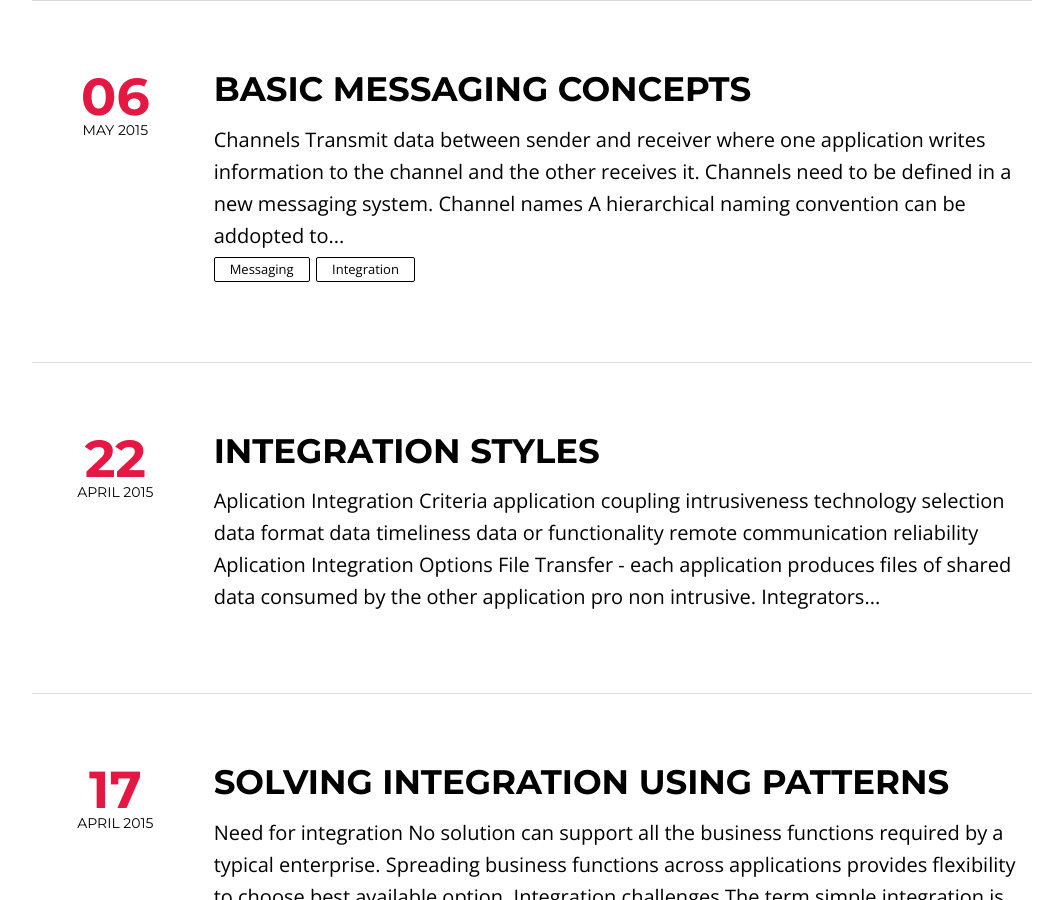
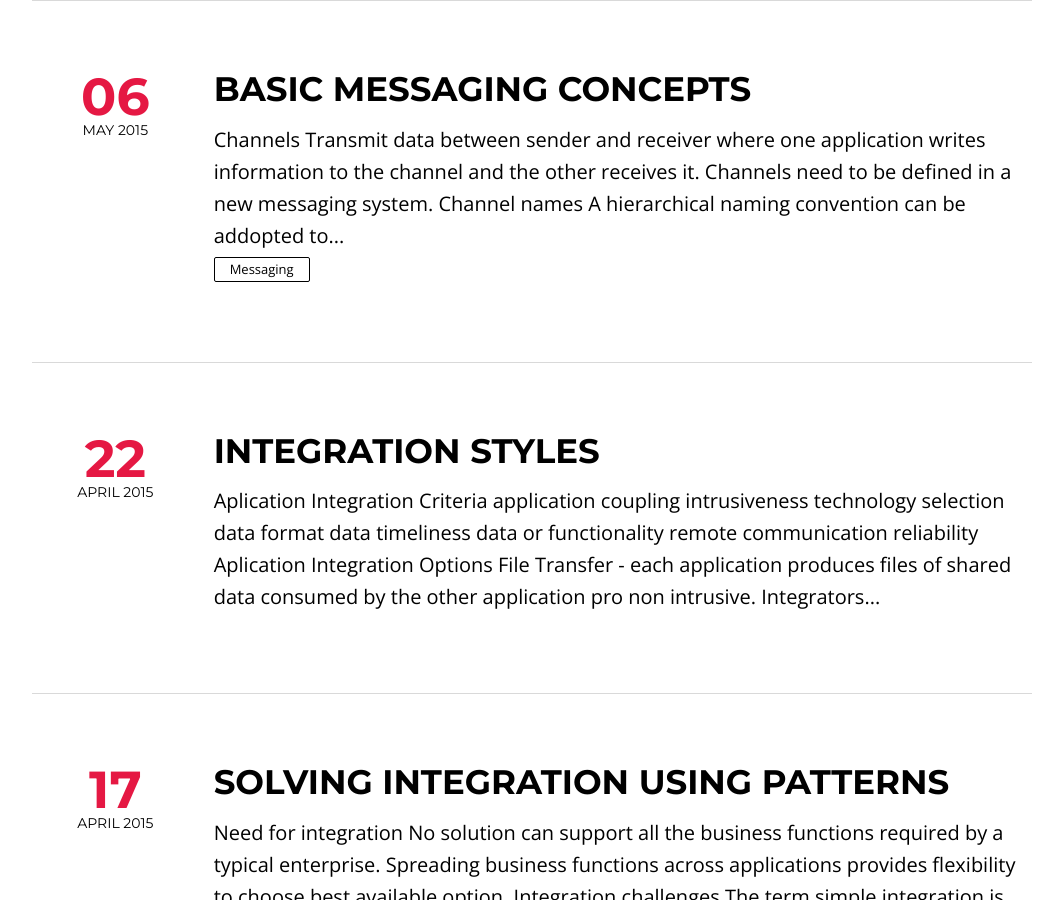
Before and after one commit to thedev/hipster-jekyll-blog, a Jekyll site: the page built from index.html, in a window 1280 px wide and 900 px high, scrolled down 1386 px. Shown: the whole window, without its empty margins (108-1171 px from the left). Built offline with Jekyll 4.4.1, drawn with Linux system fonts in a browser that asks for light colours; nearby versions of some CDN libraries; the list of posts is cut into pages by our own code.

Commit message:
Updated 2015-05-06-basic-messaging-concepts.md

```diff
--- a/_posts/2015-05-06-basic-messaging-concepts.md
+++ b/_posts/2015-05-06-basic-messaging-concepts.md
@@ -9,12 +9,12 @@ headline: ""
 modified: ""
 categories:
   - messaging
-  - integration
 imagefeature: ""
 mathjax: false
 featured: false
 comments: false
 ---
+
 
 
 ## Channels
```
